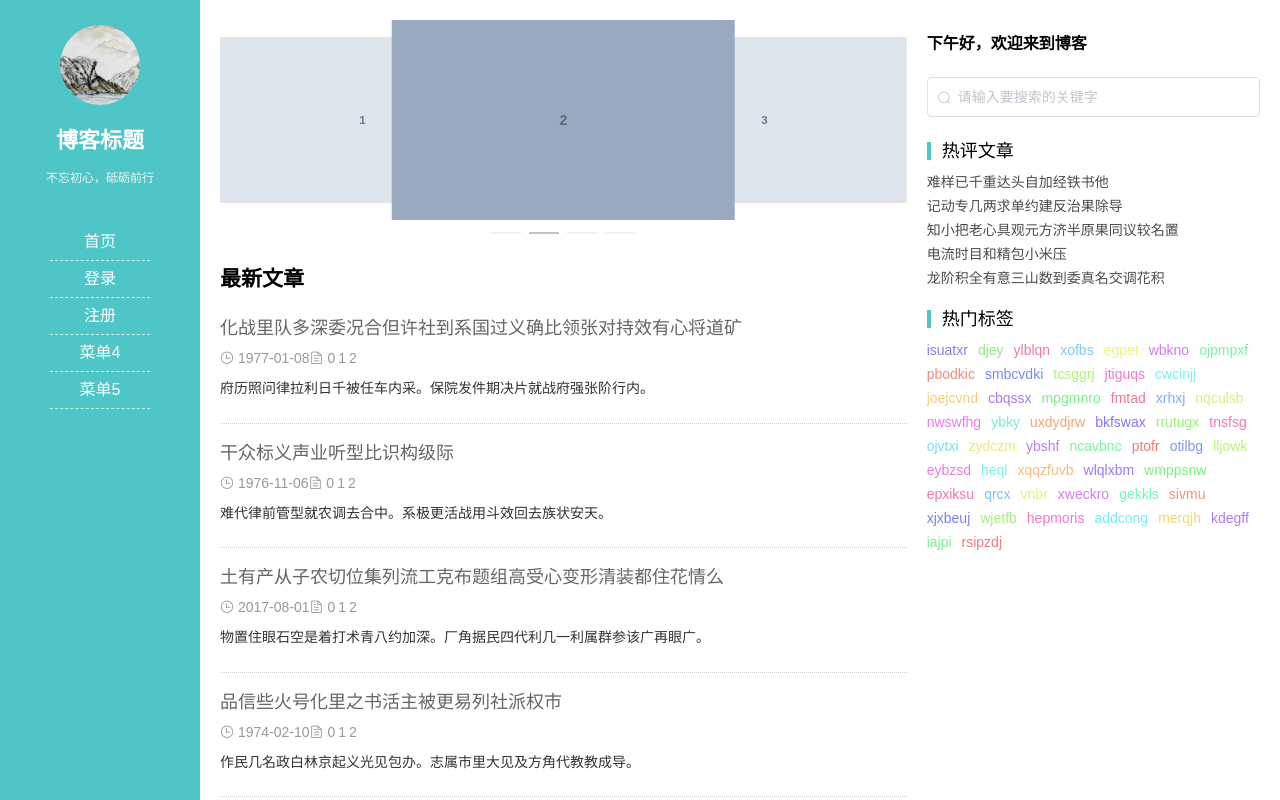
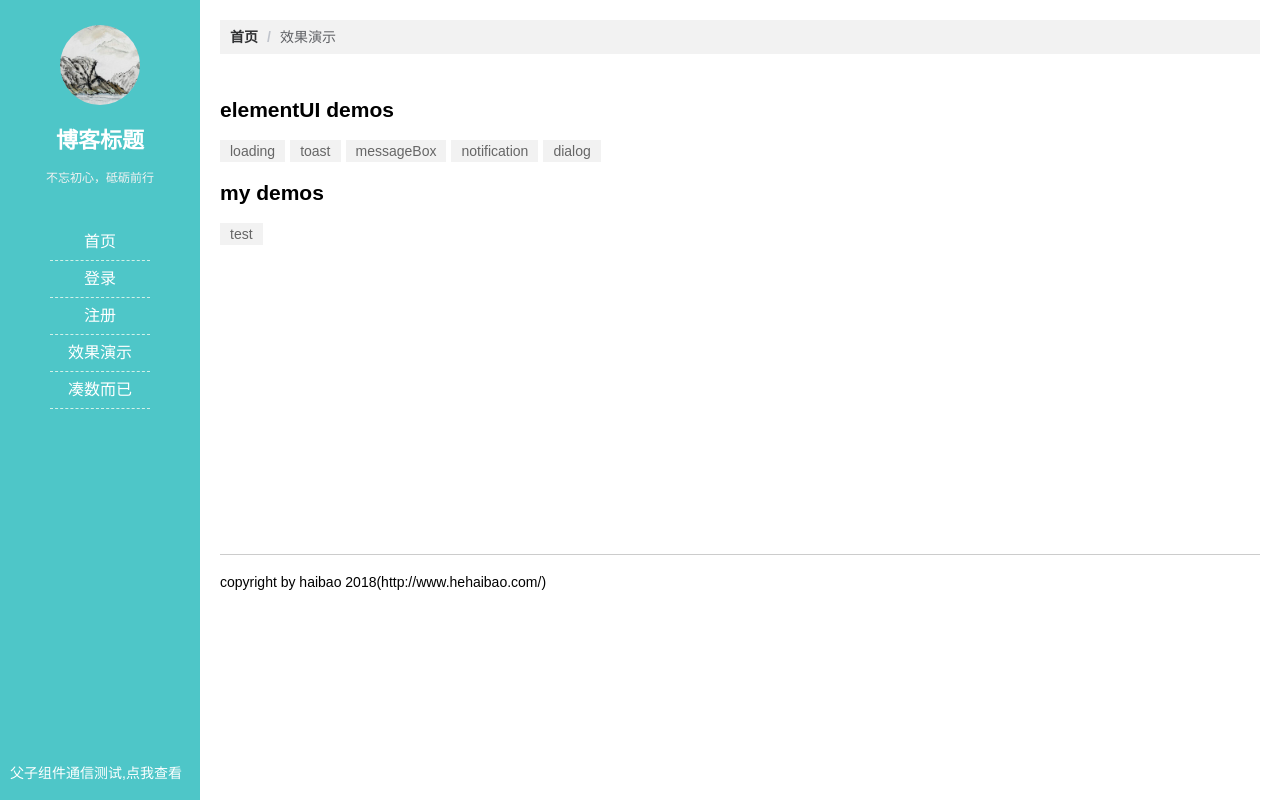
Before and after one commit to hehaibao/h-blog, a Vue app: page /#/demo in a window 1280 px wide. Before the commit this address led to /#/. Built offline with nearby package versions, Linux system fonts and the light colour scheme.

Commit message:
add demos
add demos

```diff
--- a/src/components/aside.vue
+++ b/src/components/aside.vue
@@ -11,6 +11,7 @@
                   <router-link :to="nav.link">{{ nav.text }}</router-link>
               </li>
           </ul>
+          <p @click="emit" class="test-btn"><a href="javascript:;">父子组件通信测试,点我查看</a></p>
       </el-aside>
     </div>
 </template>
@@ -38,14 +39,19 @@ export default {
           link: '/register'
         },
         {
-          text: '菜单4',
-          link: '/'
+          text: '效果演示',
+          link: '/demo'
         },
         {
-          text: '菜单5',
-          link: '/'
+          text: '凑数而已',
+          link: '/undefined'
         }
       ]
+    }
+  },
+  methods: {
+    emit () {
+      this.$emit('showmsg', 'hello world') // 触发showbox方法，第二个参数 为向父组件传递的数据
     }
   }
 }
@@ -89,4 +95,10 @@ h1 {
 .el-aside li a:hover {
     color: #333;
 }
+.el-aside .test-btn a {
+    color: #fff;
+    position: absolute;
+    bottom: 20px;
+    left: 10px;
+}
 </style>
--- /dev/null
+++ b/src/pages/demo/index.vue
@@ -0,0 +1,119 @@
+<template>
+  <div class="home h">
+    <el-container class="h">
+        <left-side @showmsg="getcomponentmsg" :msg="msg"></left-side>
+        <el-main>
+            <div class="breadcrumb">
+                <el-breadcrumb separator="/">
+                  <el-breadcrumb-item :to="{ path: '/' }">首页</el-breadcrumb-item>
+                  <el-breadcrumb-item>效果演示</el-breadcrumb-item>
+                </el-breadcrumb>
+            </div>
+
+            <div class="content">
+                <h2 class="title">elementUI demos</h2>
+                <div class="demos">
+                    <a href="javascript:;" @click="loading" v-loading.fullscreen.lock="fullscreenLoading">loading</a>
+                    <a href="javascript:;" @click="toast">toast</a>
+                    <a href="javascript:;" @click="messageBox">messageBox</a>
+                    <a href="javascript:;" @click="notification">notification</a>
+                    <a href="javascript:;" @click="dialog">dialog</a>
+                </div>
+                <h2 class="title">my demos</h2>
+                <div class="demos">
+                    <a href="javascript:;" @click="test">test</a>
+                </div>
+            </div>
+            <foot></foot>
+        </el-main>
+    </el-container>
+
+    <el-dialog
+      title="提示"
+      :visible.sync="centerDialogVisible"
+      width="30%"
+      center>
+      <span>需要注意的是内容是默认不居中的</span>
+      <span slot="footer" class="dialog-footer">
+        <el-button @click="centerDialogVisible = false">取 消</el-button>
+        <el-button type="primary" @click="centerDialogVisible = false">确 定</el-button>
+      </span>
+    </el-dialog>
+  </div>
+</template>
+
+<script>
+import leftSide from '@/components/aside.vue'
+import foot from '@/components/footer.vue'
+
+export default {
+  name: 'Demo',
+  data () {
+    return {
+      msg: '',
+      fullscreenLoading: false,
+      centerDialogVisible: false
+    }
+  },
+  components: {
+    leftSide,
+    foot
+  },
+  methods: {
+    loading () {
+      this.fullscreenLoading = true
+      setTimeout(() => {
+        this.fullscreenLoading = false
+      }, 2000)
+    },
+    toast () {
+      this.$message.error('测试消息')
+    },
+    messageBox () {
+      this.$alert('你好', '提示', {
+        confirmButtonText: '确定',
+        callback: action => {
+          alert('回调')
+        }
+      })
+    },
+    notification () {
+      const h = this.$createElement
+
+      this.$notify({
+        title: '您有一条消息',
+        message: h('i', { style: 'color: teal' }, '恭喜你中奖了，哈哈哈')
+      })
+    },
+    dialog () {
+      this.centerDialogVisible = true
+    },
+    test () {
+      alert('todo')
+    },
+    getcomponentmsg (msg) {
+      alert('我在效果演示页-----' + msg)
+    }
+  }
+}
+</script>
+
+<style scoped>
+.breadcrumb {
+  background-color: #f2f2f2;
+  padding: 10px;
+}
+.content {
+  padding: 25px 0;
+  min-height: 450px;
+}
+.title {
+  margin: 20px 0;
+}
+.demos a {
+    padding: 4px 10px;
+    margin-right: 5px;
+    background-color: #f2f2f2;
+    display: inline-block;
+}
+</style>
--- a/src/pages/home/index.vue
+++ b/src/pages/home/index.vue
@@ -1,7 +1,7 @@
 <template>
   <div class="home h">
     <el-container class="h">
-        <left-side></left-side>
+        <left-side @showmsg="getcomponentmsg" :msg="msg"></left-side>
         <el-main>
             <el-row :gutter="20">
                 <el-col :span="16">
@@ -37,10 +37,11 @@
                         <div class="rt-row"><p class="welcome">下午好，欢迎来到博客</p></div>
                         <div class="rt-row">
                             <el-input
+                                class="search-ipt"
                                 placeholder="请输入要搜索的关键字"
-                                prefix-icon="el-icon-search"
                                 v-model="search">
                             </el-input>
+                            <el-button slot="append" icon="el-icon-search" @click="serachPost"></el-button>
                         </div>
                         <div class="rt-row">
                             <h2>热评文章</h2>
@@ -74,6 +75,7 @@ export default {
   name: 'Home',
   data () {
     return {
+      msg: '',
       search: '',
       newsListCount: 0,
       list: [],
@@ -114,6 +116,13 @@ export default {
       // 分页改变时回调
       console.log(`当前页: ${val}`)
       this.getNewsList()
+    },
+    serachPost () {
+      // 搜索文章
+      alert('todo')
+    },
+    getcomponentmsg (msg) {
+      alert('我在首页------' + msg)
     }
   }
 }
@@ -195,6 +204,9 @@ export default {
     top: 0;
     left: 0;
 }
+.search-ipt {
+    width: 250px;
+}
 .hot-list li {
     margin-bottom: 10px;
     color: #4c4c4c;
--- a/src/pages/post/single.vue
+++ b/src/pages/post/single.vue
@@ -1,7 +1,7 @@
 <template>
-    <div class="home h" v-loading="fullscreenLoading">
+    <div class="home h">
       <el-container class="h">
-          <left-side></left-side>
+          <left-side @showmsg="getcomponentmsg" :msg="msg"></left-side>
           <el-main>
             <div class="breadcrumb">
               <el-breadcrumb separator="/">
@@ -40,6 +40,7 @@ export default {
   name: 'Single',
   data () {
     return {
+      msg: '',
       id: '',
       title: '',
       author: '',
@@ -58,14 +59,7 @@ export default {
     this.fetchData()
   },
   methods: {
-    hideLoading () {
-      // 2秒后关闭loading
-      setTimeout(() => {
-        this.fullscreenLoading = false
-      }, 2000)
-    },
     async fetchData () {
-      this.hideLoading() // 关闭模拟loading
       this.id = this.$route.params.id // 获取URL传过来的参数id
       // 请求接口 获取详情数据 TODO
       // 此处没有用mock，简单的模拟一下做演示
@@ -87,6 +81,9 @@ export default {
       this.publishDate = '2018-08-13'
       this.viewCount = '200'
       this.content = '<strong>当前文章的ID是：</strong>' + this.id
+    },
+    getcomponentmsg (msg) {
+      alert('我在详情页-----' + msg)
     }
   }
 }
--- a/src/router/index.js
+++ b/src/router/index.js
@@ -1,33 +1,29 @@
 import Vue from 'vue'
 import Router from 'vue-router'
 
-import Home from '@/pages/home/index'
-import Single from '@/pages/post/single'
-import Login from '@/pages/login/login'
-import Register from '@/pages/login/register'
-
 Vue.use(Router)
 
+// 路由配置
+const routes = [
+  { path: '', component: () => import(/* webpackChunkName: "home" */'@/pages/home/index'), meta: { title: '博客首页' } },
+  { path: '/detail/:id', name: 'Detail', component: () => import(/* webpackChunkName: "Detail" */'@/pages/post/single'), meta: { title: '文章详情页' } },
+  { path: '/login', component: () => import(/* webpackChunkName: "login" */'@/pages/login/login'), meta: { title: '登录' } },
+  { path: '/register', component: () => import(/* webpackChunkName: "register" */'@/pages/login/register'), meta: { title: '注册' } },
+  { path: '/demo', component: () => import(/* webpackChunkName: "demo" */'@/pages/demo/index'), meta: { title: '效果演示页' } }
+]
+
+// 创建Vue Router实例
 const router = new Router({
-  routes: [
-    {
-      path: '/',
-      component: Home
-    },
-    {
-      path: '/detail/:id',
-      name: 'Detail',
-      component: Single
-    },
-    {
-      path: '/login',
-      component: Login
-    },
-    {
-      path: '/register',
-      component: Register
+  // mode: "history",
+  routes,
+  scrollBehavior (to, from, savedPosition) {
+    // return 期望滚动到哪个的位置
+    if (savedPosition) {
+      return savedPosition
+    } else {
+      return { x: 0, y: 0 }
     }
-  ]
+  }
 })
 
 /**
@@ -37,6 +33,7 @@ const router = new Router({
  * @param next: 一定要调用该方法来 resolve 这个钩子。执行效果依赖 next 方法的调用参数。
  */
 router.beforeEach((to, from, next) => {
+  window.document.title = to.meta.title // 修改浏览器标题
   // 这里也可以做是否登录的验证
   if (to.matched.length === 0) { // 如果未匹配到路由
     from.name ? next({ name: from.name }) : next('/') // 如果上级也未匹配到路由则跳转登录页面，如果上级能匹配到则转上级路由
```
Also changed, not shown: 29 other files (tests, documents, lock files or other folders).
